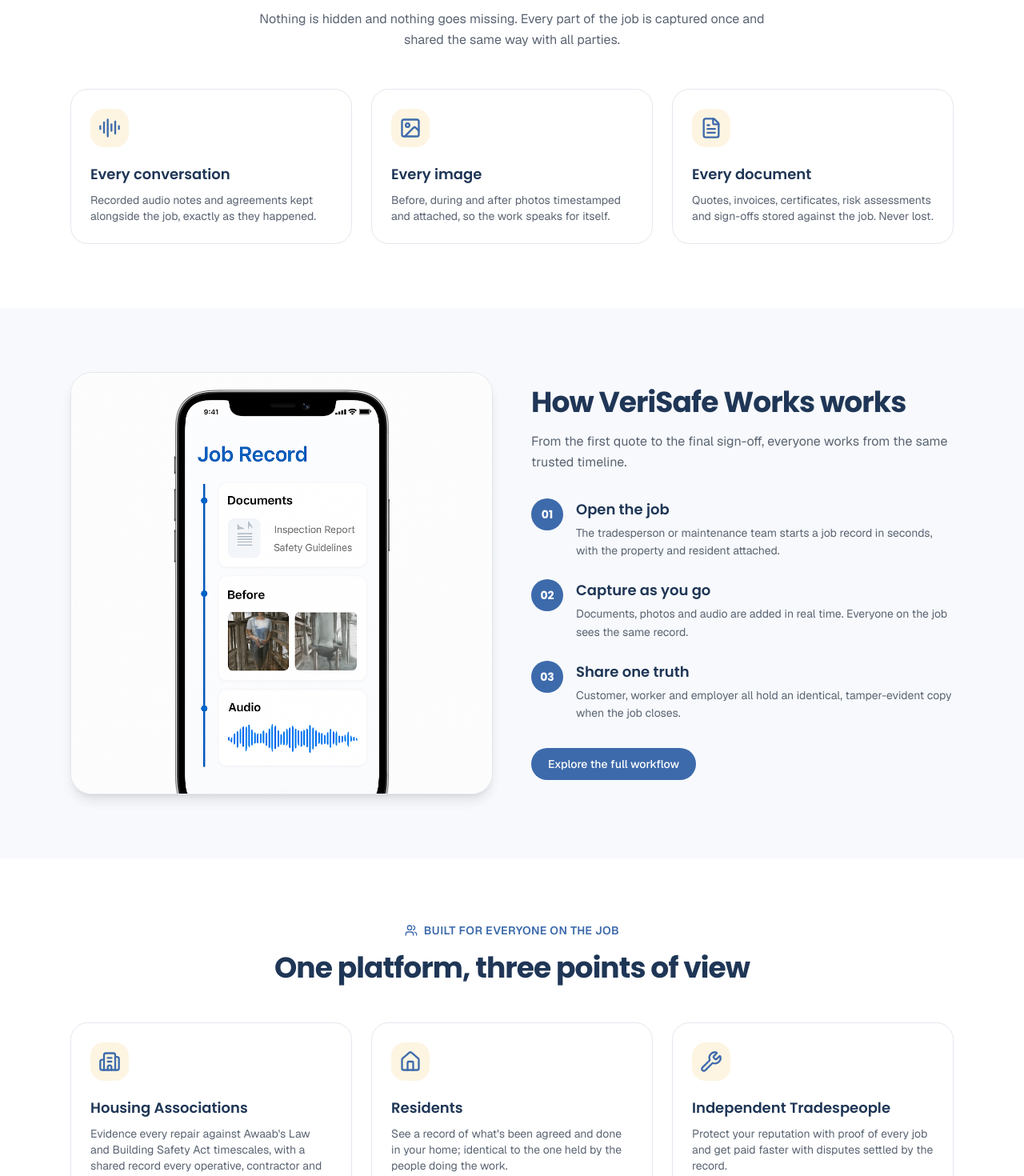
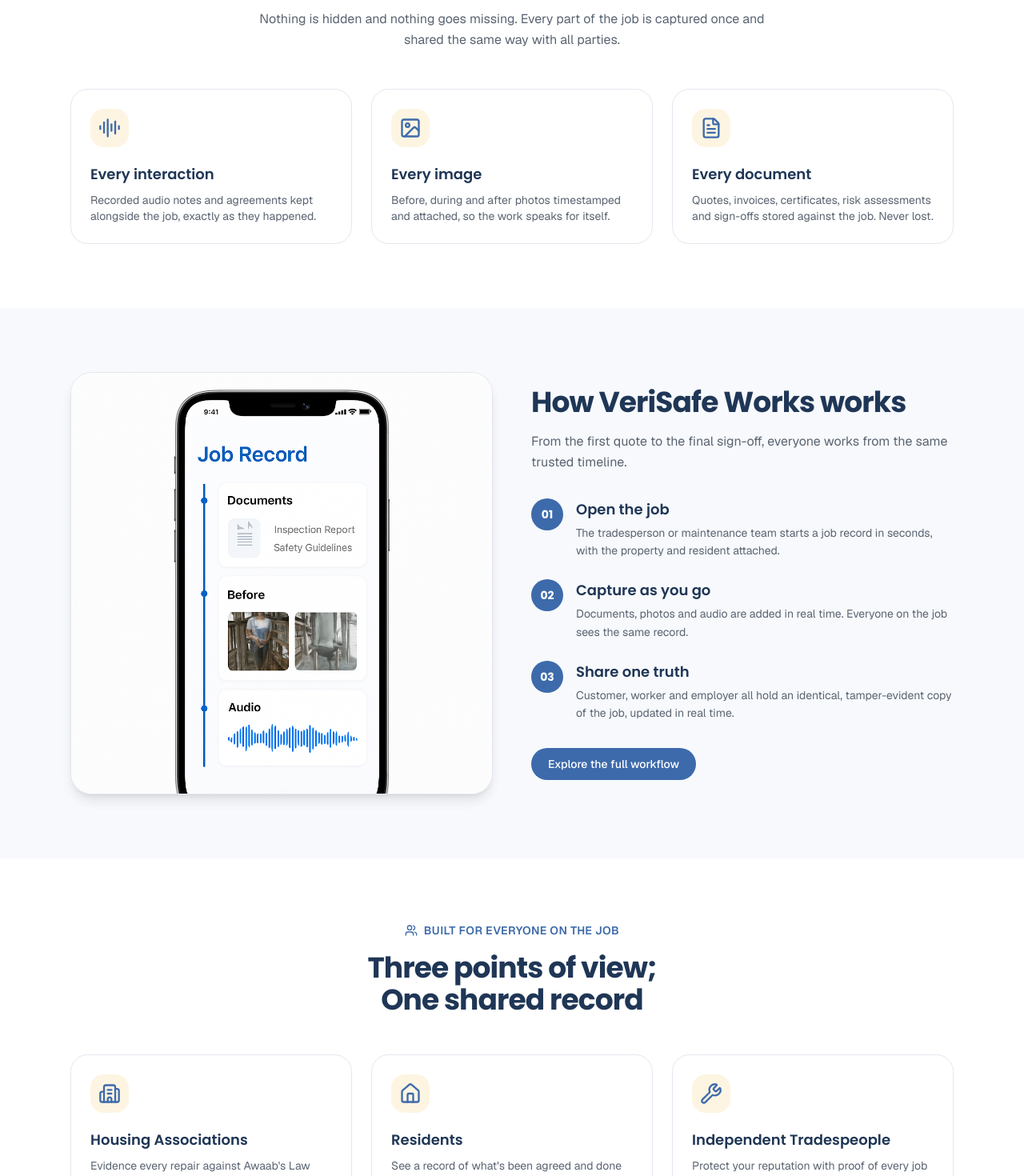
Before and after one commit to NadeenGit1979/verisafe-works-website, a Next.js app: page / in a window 1280 px wide. Shown: the part 1157-2627 px from the top of the page at 80% size. Built offline with nearby package versions, Linux system fonts and the light colour scheme; no server answers.

Commit message:
Revise titles and descriptions in home.ts
Updated titles and descriptions for clarity and accuracy.

```diff
--- a/src/content/home.ts
+++ b/src/content/home.ts
@@ -44,7 +44,7 @@
 export const recordTypes: Feature[] = [
   {
     icon: AudioLines,
-    title: 'Every conversation',
+    title: 'Every interaction',
     description:
       'Recorded audio notes and agreements kept alongside the job, exactly as they happened.',
   },
@@ -89,13 +89,13 @@
     number: '03',
     title: 'Share one truth',
     description:
-      'Customer, worker and employer all hold an identical, tamper-evident copy when the job closes.',
+      'Customer, worker and employer all hold an identical, tamper-evident copy of the job, updated in real time.',
   },
 ]
 
 export const audienceSection = {
   eyebrow: 'Built for everyone on the job',
-  title: 'One platform, three points of view',
+  title: 'Three points of view; One shared record',
   cta: 'See who benefits',
 }
 
```
